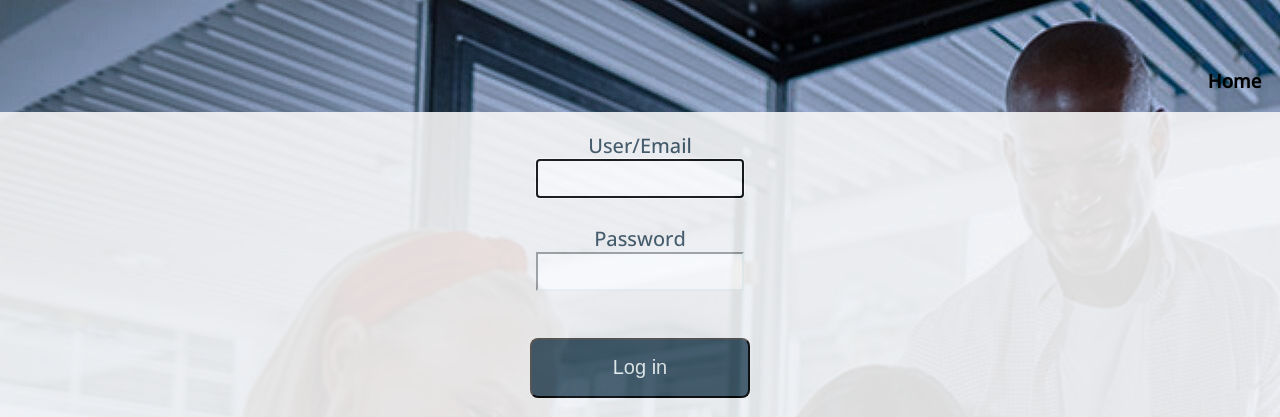
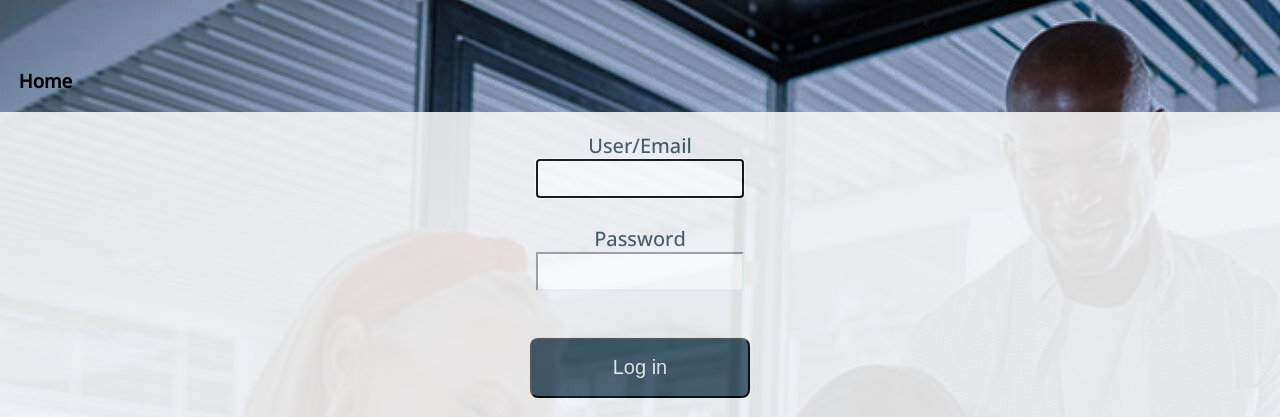
Before and after one commit to psong1/MoJobs, a web app: file public/login.html in a window 1280 px wide. Shown: the top 417 px of the page. Run offline with its HTML, style and script files only (its server is not run), Linux system fonts and the light colour scheme; some libraries are stand-ins or nearby versions.

Commit message:
added styling to loginhtml

```diff
--- a/public/style3.css
+++ b/public/style3.css
@@ -19,6 +19,7 @@ body {
     justify-content: right;
     align-items:flex-end;
     height: 7em;
+    justify-content: left;
 }
 
 .nav {
```
